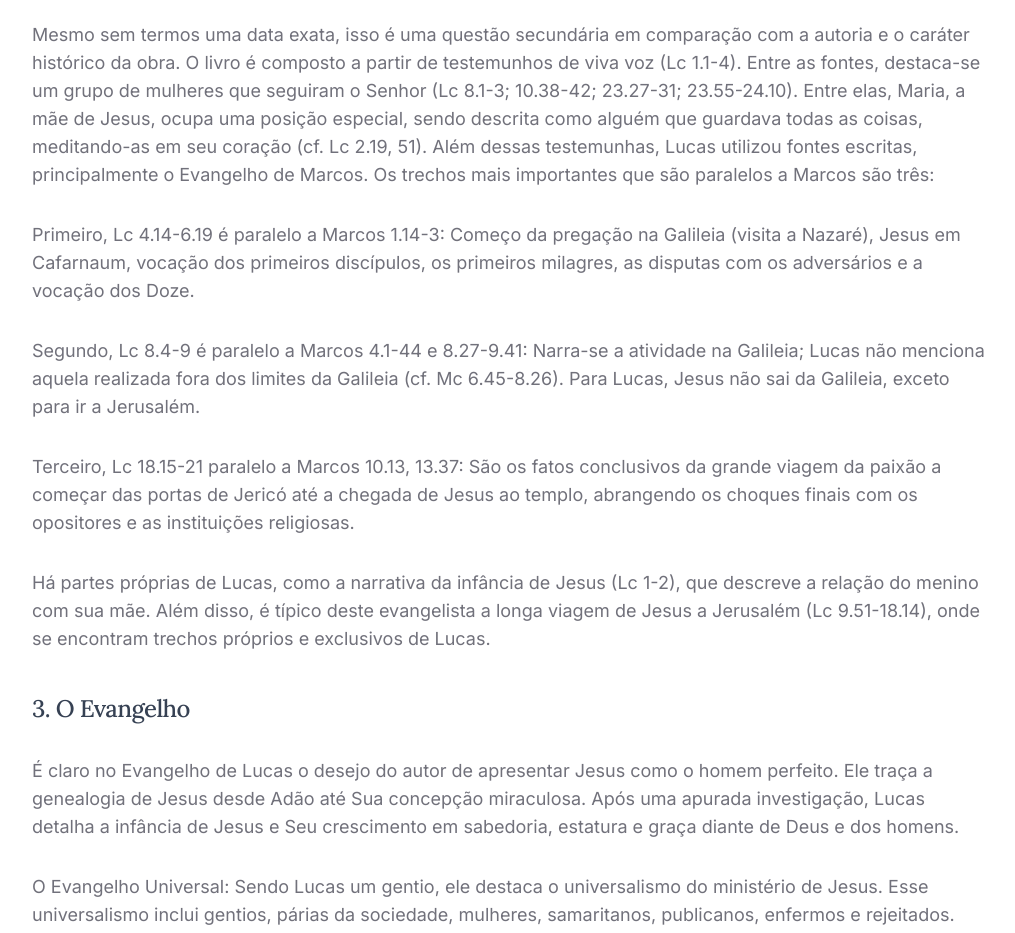
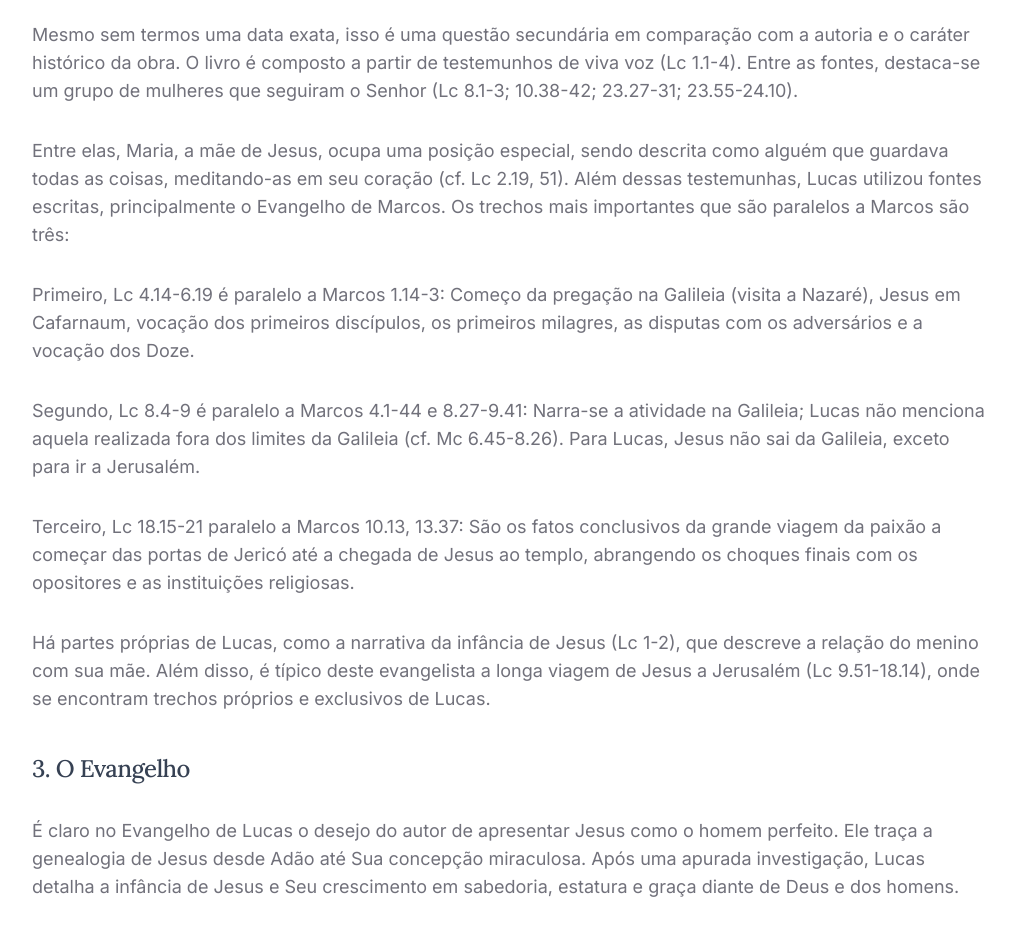
Before and after one commit to oceanodg/ocn-institucional-v4, a Next.js app: page /oceano-academy/materiais-didaticos/lucas in a window 1280 px wide. Shown: the part 4420-5353 px from the top of the page, without its empty margins (128-1143 px from the left). Built offline with nearby package versions, Linux system fonts and the light colour scheme.

Commit message:
fix: improve text formatting and clarity in "Curso Lucas" materials

```diff
--- a/app/(site)/oceano-academy/materiais-didaticos/lucas/page.tsx
+++ b/app/(site)/oceano-academy/materiais-didaticos/lucas/page.tsx
@@ -328,12 +328,14 @@ export default function CursoLucas() {
             comparação com a autoria e o caráter histórico da obra. O livro é
             composto a partir de testemunhos de viva voz (Lc 1.1-4). Entre as
             fontes, destaca-se um grupo de mulheres que seguiram o Senhor (Lc
-            8.1-3; 10.38-42; 23.27-31; 23.55-24.10). Entre elas, Maria, a mãe de
-            Jesus, ocupa uma posição especial, sendo descrita como alguém que
-            guardava todas as coisas, meditando-as em seu coração (cf. Lc 2.19,
-            51). Além dessas testemunhas, Lucas utilizou fontes escritas,
-            principalmente o Evangelho de Marcos. Os trechos mais importantes
-            que são paralelos a Marcos são três:
+            8.1-3; 10.38-42; 23.27-31; 23.55-24.10).
+          </P>
+          <P className="">
+            Entre elas, Maria, a mãe de Jesus, ocupa uma posição especial, sendo
+            descrita como alguém que guardava todas as coisas, meditando-as em
+            seu coração (cf. Lc 2.19, 51). Além dessas testemunhas, Lucas
+            utilizou fontes escritas, principalmente o Evangelho de Marcos. Os
+            trechos mais importantes que são paralelos a Marcos são três:
           </P>
           <P className="">
             Primeiro, Lc 4.14-6.19 é paralelo a Marcos 1.14-3: Começo da
```
